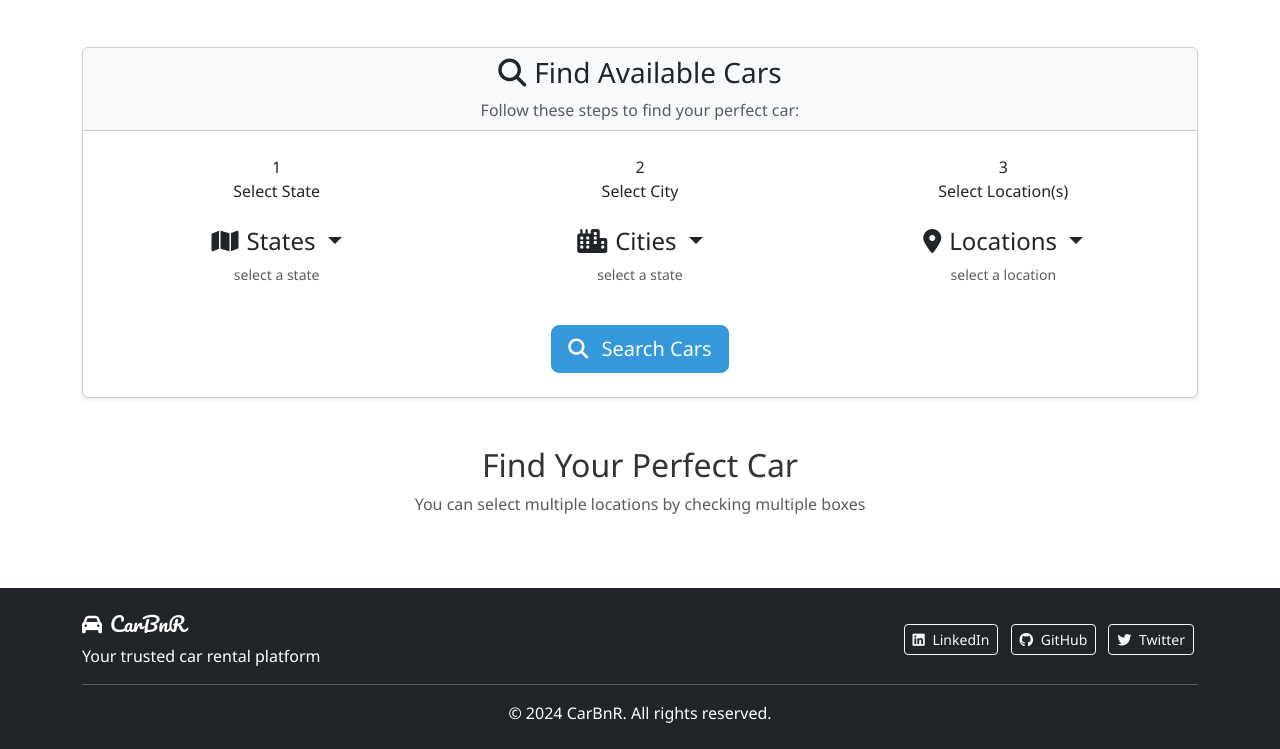
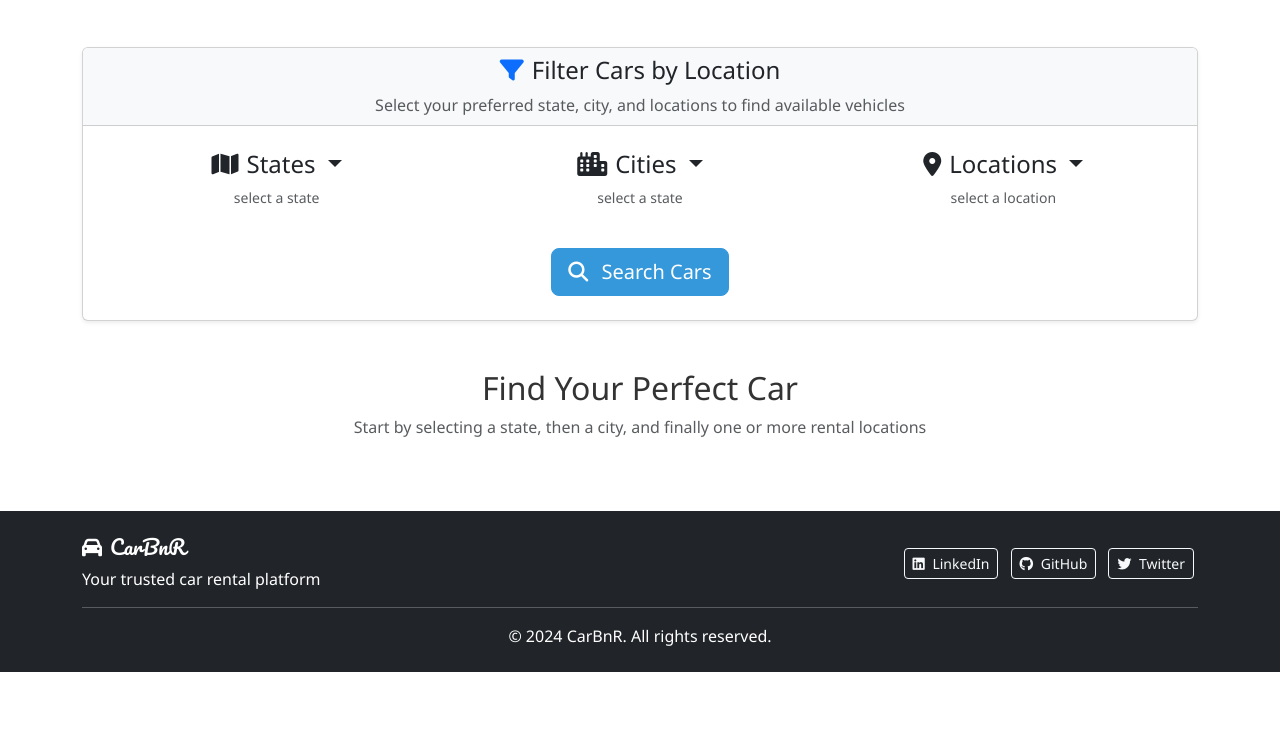
Before and after one commit to OMARAMO77/CarBnR_v5, a Flask app: template carapp/templates/select_cars.html in a window 1280 px wide. Shown: the part 392-1141 px from the top of the page. After the commit the page ends 1064 px from the top, so only its background shows below. Run offline with Flask 3, Linux system fonts and the light colour scheme; the template is opened without the code that fills it, so the values that code supplies are empty.

Commit message:
select_cars.html

```diff
--- a/carapp/templates/select_cars.html
+++ b/carapp/templates/select_cars.html
@@ -3,7 +3,7 @@
 <head>
   <meta charset="UTF-8">
   <meta name="viewport" content="width=device-width, initial-scale=1.0">
-  <title>Select a Car - CarBnR</title>
+  <title>Find Your Perfect Car - CarBnR</title>
   <link rel="icon" href="../static/images/thumb.png">
   <link rel="stylesheet" href="https://fonts.googleapis.com/css2?family=Pacifico&display=swap">
   <link href="https://cdn.jsdelivr.net/npm/bootstrap@5.3.2/dist/css/bootstrap.min.css" rel="stylesheet">
@@ -52,7 +52,7 @@
   <header class="hero-section bg-dark text-white text-center py-5 mt-5">
     <div class="container">
       <h1 class="display-4 mb-3">Find Your Perfect Ride</h1>
-      <p class="lead">CarBnR - Where the ease of Car Booking meets the joy of Renting</p>
+      <p class="lead">Book the perfect car for your journey with CarBnR</p>
       <div id="api_status" class="available mt-3"></div>
     </div>
   </header>
@@ -62,36 +62,12 @@
     <section class="filters mb-5">
       <div class="card shadow-sm">
         <div class="card-header bg-light">
-          <h3 class="card-title mb-0 text-center">
-            <i class="fas fa-search me-2"></i>Find Available Cars
-          </h3>
-          <p class="text-muted text-center mb-0 mt-2">
-            Follow these steps to find your perfect car:
-          </p>
+          <h4 class="mb-0 text-center">
+            <i class="fas fa-filter me-2 text-primary"></i>Filter Cars by Location
+          </h4>
+          <p class="text-center text-muted mb-0 mt-2">Select your preferred state, city, and locations to find available vehicles</p>
         </div>
         <div class="card-body p-4">
-          <!-- Step Indicators -->
-          <div class="row mb-4">
-            <div class="col-md-4 text-center">
-              <div class="step-indicator active" id="step1">
-                <div class="step-number">1</div>
-                <div class="step-label">Select State</div>
-              </div>
-            </div>
-            <div class="col-md-4 text-center">
-              <div class="step-indicator" id="step2">
-                <div class="step-number">2</div>
-                <div class="step-label">Select City</div>
-              </div>
-            </div>
-            <div class="col-md-4 text-center">
-              <div class="step-indicator" id="step3">
-                <div class="step-number">3</div>
-                <div class="step-label">Select Location(s)</div>
-              </div>
-            </div>
-          </div>
-
           <div class="row text-center d-flex align-items-center">
             <div class="col-md-4 mb-3">
               <div class="dropdown">
@@ -129,7 +105,7 @@
                 <h4 class="dropdown-toggle filter-title" id="locationsDropdown" data-bs-toggle="dropdown" aria-expanded="false">
                   <i class="fas fa-map-marker-alt me-2"></i>Locations
                 </h4>
-                <small class="companies text-muted d-block">select one or more locations</small>
+                <small class="companies text-muted d-block">select a location</small>
                 <div class="dropdown-menu p-3" style="max-height: 200px; overflow-y: auto;" aria-labelledby="locationsDropdown">
                   <ul class="list-unstyled" id="locationsList">
                     <!-- Locations will be loaded here -->
@@ -149,11 +125,8 @@
 
     <!-- Results Section -->
     <div class="text-center mb-4" id="resultsHeader">
-      <h2 class="carHeading" id="carHeading">
-        <i class="fas fa-info-circle me-2"></i>
-        Please select a state, city, and at least one location to explore available cars.
-      </h2>
-      <p class="text-muted">You can select multiple locations by checking multiple boxes</p>
+      <h2 class="carHeading" id="carHeading">Complete your location selection to view available cars</h2>
+      <p class="text-muted mt-2" id="carSubHeading">Choose a state, city, and one or more rental locations</p>
     </div>
     <section class="cars row justify-content-center">
       <!-- Cars will be loaded here -->
```
